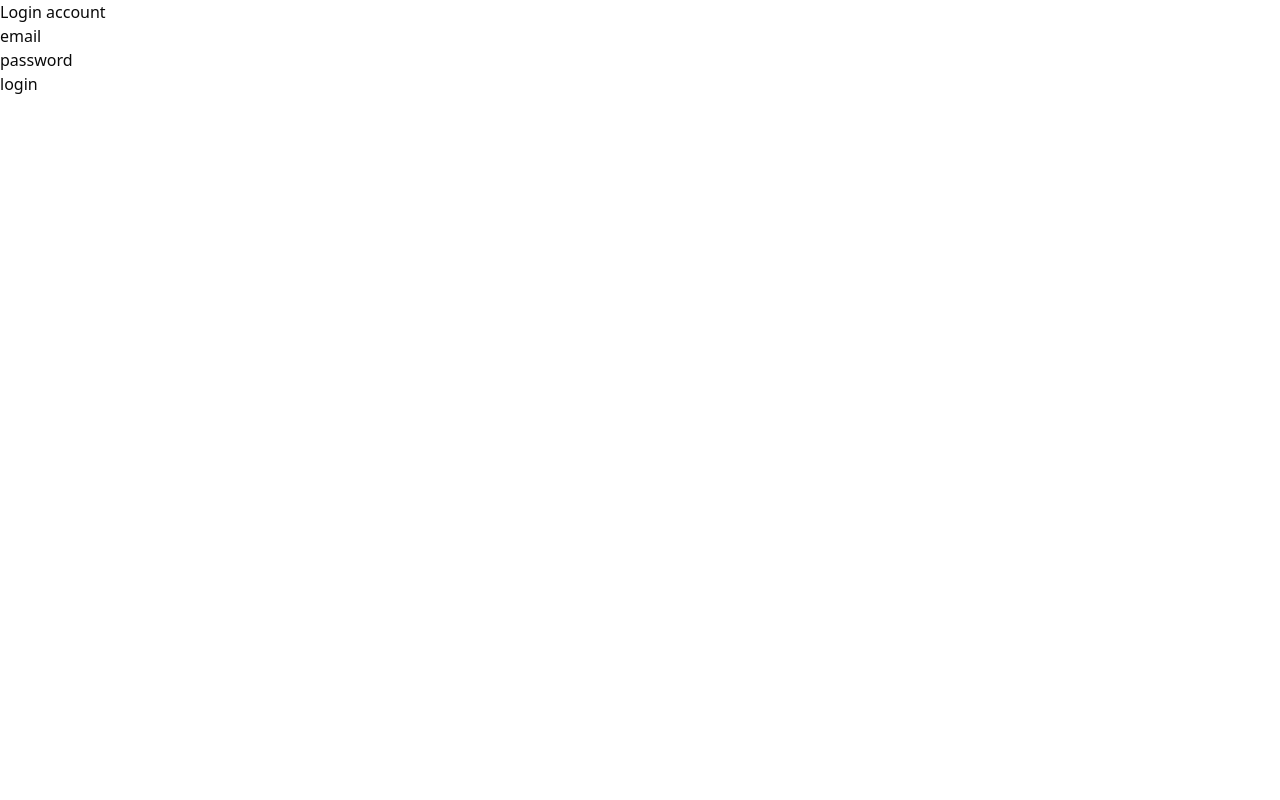
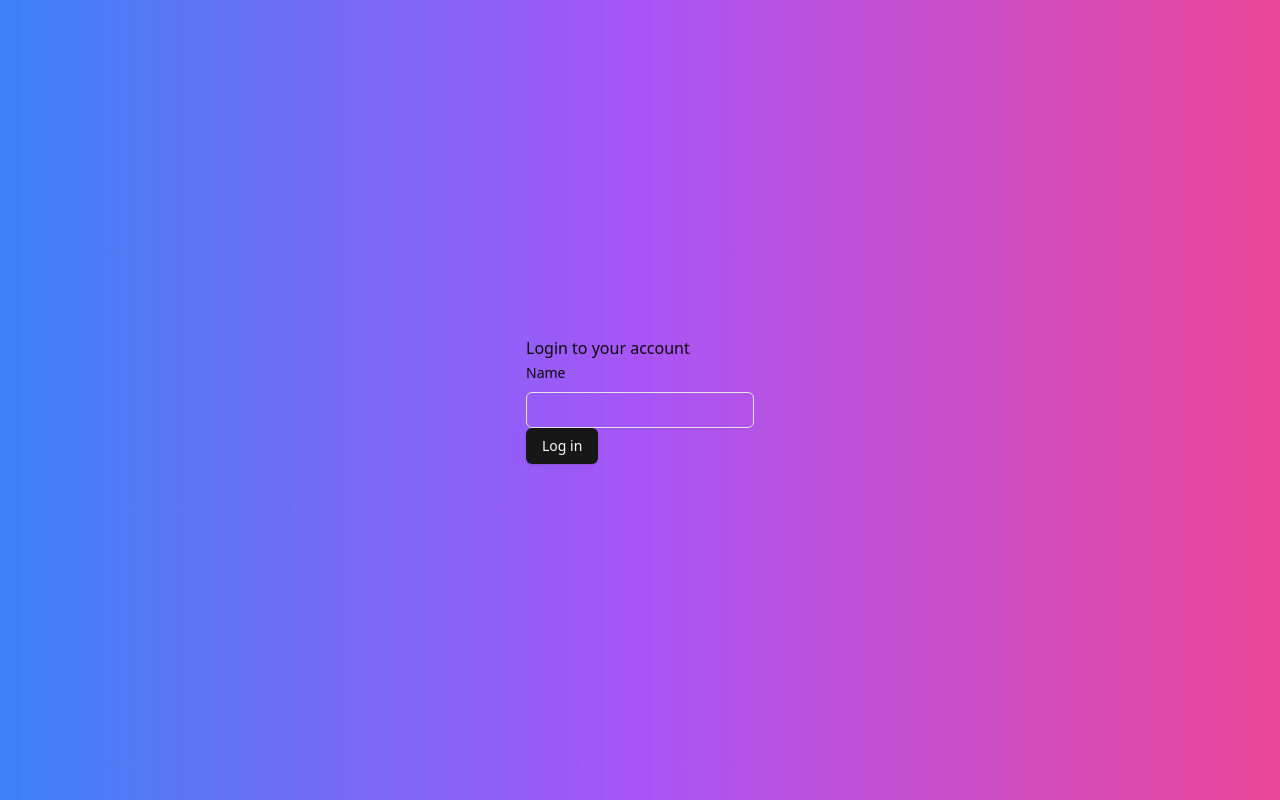
Before and after one commit to BeAsT436/Memorise-app-frontend, a React (Vite) app: page /login in a window 1280 px wide. Built offline with nearby package versions, Linux system fonts and the light colour scheme.

Commit message:
add AuthForm, zod, hookForms

```diff
--- /dev/null
+++ b/src/components/AuthForm.tsx
@@ -0,0 +1,51 @@
+import { useForm } from "react-hook-form";
+import { Form, FormControl, FormField, FormItem, FormLabel } from "./ui/form";
+import { Input } from "./ui/input";
+import { Button } from "./ui/button";
+import {z} from "zod"
+import {zodResolver} from "@hookform/resolvers/zod"
+
+const loginSchema = z.object({
+    username: z.string().min(3, {message:"username must be at least 3 characters"})
+})
+
+type Props = { isLogin: boolean };
+export const AuthForm = ({ isLogin }: Props) => {
+    const schema = loginSchema
+    const form = useForm<z.infer<typeof schema>>({
+        resolver:zodResolver(schema),
+        defaultValues:{
+            username:""
+
+        }
+    })
+    function onSubmit(values:z.infer<typeof schema>){
+        console.log(values);
+
+    }
+  return (
+    <div>
+      <div>
+        <h1>{!isLogin ? "Create your account" : "Login to your account"}</h1>
+      </div>
+
+      <Form {...form}>
+        <form onSubmit={form.handleSubmit(onSubmit)}>
+          <FormField
+            name="username"
+            control={form.control}
+            render={(field) => (
+              <FormItem>
+                <FormLabel>Name</FormLabel>
+                <FormControl>
+                  <Input {...field}/>
+                </FormControl>
+              </FormItem>
+            )}
+          />
+          <Button type="submit">{!isLogin ? "Sing Up":"Log in"}</Button>
+        </form>
+      </Form>
+    </div>
+  );
+};
--- /dev/null
+++ b/src/components/ui/form.tsx
@@ -0,0 +1,176 @@
+import * as React from "react"
+import * as LabelPrimitive from "@radix-ui/react-label"
+import { Slot } from "@radix-ui/react-slot"
+import {
+  Controller,
+  ControllerProps,
+  FieldPath,
+  FieldValues,
+  FormProvider,
+  useFormContext,
+} from "react-hook-form"
+
+import { cn } from "@/lib/utils"
+import { Label } from "@/components/ui/label"
+
+const Form = FormProvider
+
+type FormFieldContextValue<
+  TFieldValues extends FieldValues = FieldValues,
+  TName extends FieldPath<TFieldValues> = FieldPath<TFieldValues>
+> = {
+  name: TName
+}
+
+const FormFieldContext = React.createContext<FormFieldContextValue>(
+  {} as FormFieldContextValue
+)
+
+const FormField = <
+  TFieldValues extends FieldValues = FieldValues,
+  TName extends FieldPath<TFieldValues> = FieldPath<TFieldValues>
+>({
+  ...props
+}: ControllerProps<TFieldValues, TName>) => {
+  return (
+    <FormFieldContext.Provider value={{ name: props.name }}>
+      <Controller {...props} />
+    </FormFieldContext.Provider>
+  )
+}
+
+const useFormField = () => {
+  const fieldContext = React.useContext(FormFieldContext)
+  const itemContext = React.useContext(FormItemContext)
+  const { getFieldState, formState } = useFormContext()
+
+  const fieldState = getFieldState(fieldContext.name, formState)
+
+  if (!fieldContext) {
+    throw new Error("useFormField should be used within <FormField>")
+  }
+
+  const { id } = itemContext
+
+  return {
+    id,
+    name: fieldContext.name,
+    formItemId: `${id}-form-item`,
+    formDescriptionId: `${id}-form-item-description`,
+    formMessageId: `${id}-form-item-message`,
+    ...fieldState,
+  }
+}
+
+type FormItemContextValue = {
+  id: string
+}
+
+const FormItemContext = React.createContext<FormItemContextValue>(
+  {} as FormItemContextValue
+)
+
+const FormItem = React.forwardRef<
+  HTMLDivElement,
+  React.HTMLAttributes<HTMLDivElement>
+>(({ className, ...props }, ref) => {
+  const id = React.useId()
+
+  return (
+    <FormItemContext.Provider value={{ id }}>
+      <div ref={ref} className={cn("space-y-2", className)} {...props} />
+    </FormItemContext.Provider>
+  )
+})
+FormItem.displayName = "FormItem"
+
+const FormLabel = React.forwardRef<
+  React.ElementRef<typeof LabelPrimitive.Root>,
+  React.ComponentPropsWithoutRef<typeof LabelPrimitive.Root>
+>(({ className, ...props }, ref) => {
+  const { error, formItemId } = useFormField()
+
+  return (
+    <Label
+      ref={ref}
+      className={cn(error && "text-destructive", className)}
+      htmlFor={formItemId}
+      {...props}
+    />
+  )
+})
+FormLabel.displayName = "FormLabel"
+
+const FormControl = React.forwardRef<
+  React.ElementRef<typeof Slot>,
+  React.ComponentPropsWithoutRef<typeof Slot>
+>(({ ...props }, ref) => {
+  const { error, formItemId, formDescriptionId, formMessageId } = useFormField()
+
+  return (
+    <Slot
+      ref={ref}
+      id={formItemId}
+      aria-describedby={
+        !error
+          ? `${formDescriptionId}`
+          : `${formDescriptionId} ${formMessageId}`
+      }
+      aria-invalid={!!error}
+      {...props}
+    />
+  )
+})
+FormControl.displayName = "FormControl"
+
+const FormDescription = React.forwardRef<
+  HTMLParagraphElement,
+  React.HTMLAttributes<HTMLParagraphElement>
+>(({ className, ...props }, ref) => {
+  const { formDescriptionId } = useFormField()
+
+  return (
+    <p
+      ref={ref}
+      id={formDescriptionId}
+      className={cn("text-[0.8rem] text-muted-foreground", className)}
+      {...props}
+    />
+  )
+})
+FormDescription.displayName = "FormDescription"
+
+const FormMessage = React.forwardRef<
+  HTMLParagraphElement,
+  React.HTMLAttributes<HTMLParagraphElement>
+>(({ className, children, ...props }, ref) => {
+  const { error, formMessageId } = useFormField()
+  const body = error ? String(error?.message) : children
+
+  if (!body) {
+    return null
+  }
+
+  return (
+    <p
+      ref={ref}
+      id={formMessageId}
+      className={cn("text-[0.8rem] font-medium text-destructive", className)}
+      {...props}
+    >
+      {body}
+    </p>
+  )
+})
+FormMessage.displayName = "FormMessage"
+
+export {
+  useFormField,
+  Form,
+  FormItem,
+  FormLabel,
+  FormControl,
+  FormDescription,
+  FormMessage,
+  FormField,
+}
--- /dev/null
+++ b/src/components/ui/input.tsx
@@ -0,0 +1,22 @@
+import * as React from "react"
+
+import { cn } from "@/lib/utils"
+
+const Input = React.forwardRef<HTMLInputElement, React.ComponentProps<"input">>(
+  ({ className, type, ...props }, ref) => {
+    return (
+      <input
+        type={type}
+        className={cn(
+          "flex h-9 w-full rounded-md border border-input bg-transparent px-3 py-1 text-base shadow-sm transition-colors file:border-0 file:bg-transparent file:text-sm file:font-medium file:text-foreground placeholder:text-muted-foreground focus-visible:outline-none focus-visible:ring-1 focus-visible:ring-ring disabled:cursor-not-allowed disabled:opacity-50 md:text-sm",
+          className
+        )}
+        ref={ref}
+        {...props}
+      />
+    )
+  }
+)
+Input.displayName = "Input"
+
+export { Input }
--- /dev/null
+++ b/src/components/ui/label.tsx
@@ -0,0 +1,24 @@
+import * as React from "react"
+import * as LabelPrimitive from "@radix-ui/react-label"
+import { cva, type VariantProps } from "class-variance-authority"
+
+import { cn } from "@/lib/utils"
+
+const labelVariants = cva(
+  "text-sm font-medium leading-none peer-disabled:cursor-not-allowed peer-disabled:opacity-70"
+)
+
+const Label = React.forwardRef<
+  React.ElementRef<typeof LabelPrimitive.Root>,
+  React.ComponentPropsWithoutRef<typeof LabelPrimitive.Root> &
+    VariantProps<typeof labelVariants>
+>(({ className, ...props }, ref) => (
+  <LabelPrimitive.Root
+    ref={ref}
+    className={cn(labelVariants(), className)}
+    {...props}
+  />
+))
+Label.displayName = LabelPrimitive.Root.displayName
+
+export { Label }
--- a/src/index.css
+++ b/src/index.css
@@ -27,7 +27,7 @@
     --chart-3: 197 37% 24%;
     --chart-4: 43 74% 66%;
     --chart-5: 27 87% 67%;
-    --radius: 0.5rem
+    --radius: 0.5rem;
   }
   .dark {
     --background: 0 0% 3.9%;
--- a/src/pages/Login.tsx
+++ b/src/pages/Login.tsx
@@ -1,45 +1,11 @@
-import { FC, useState } from "react";
+import { FC, } from "react";
+import { AuthForm } from "@/components/AuthForm";
 
 export const Login: FC = () => {
-  const [email, setEmail] = useState("");
-  const [password, setPassword] = useState("");
-  const [error, setError] = useState("");
 
-  const handleLogin = (e: React.FormEvent) => {
-    e.preventDefault();
-    setError("")
-    if (email == "test@mail.com" && password == "123") {
-            console.log("use secsesfully login")
-
-    }
-  };
   return (
-    <div>
-      <h2>Login account</h2>
-      <form onSubmit={handleLogin}>
-        {error && <p className="text-red-500 text-center">{error}</p>}
-        <div>
-          <label htmlFor="email">email</label>
-          <input
-            type="email"
-            onChange={(e) => setEmail(e.target.value)}
-            value={email}
-            id="email"
-            required
-          />
-        </div>
-        <div>
-          <label htmlFor="password">password</label>
-          <input
-            type="password"
-            onChange={(e) => setPassword(e.target.value)}
-            value={password}
-            id="password"
-            required
-          />
-        </div>
-        <button>login</button>
-      </form>
+    <div className="justify-center flex items-center min-h-screen bg-gradient-to-r from-blue-500 via-purple-500 to-pink-500">
+      <AuthForm isLogin={true}/>
     </div>
   );
 };
```
Also changed, not shown: package.json (+6 -2 lines), 1 other file (tests, documents, lock files or other folders).
